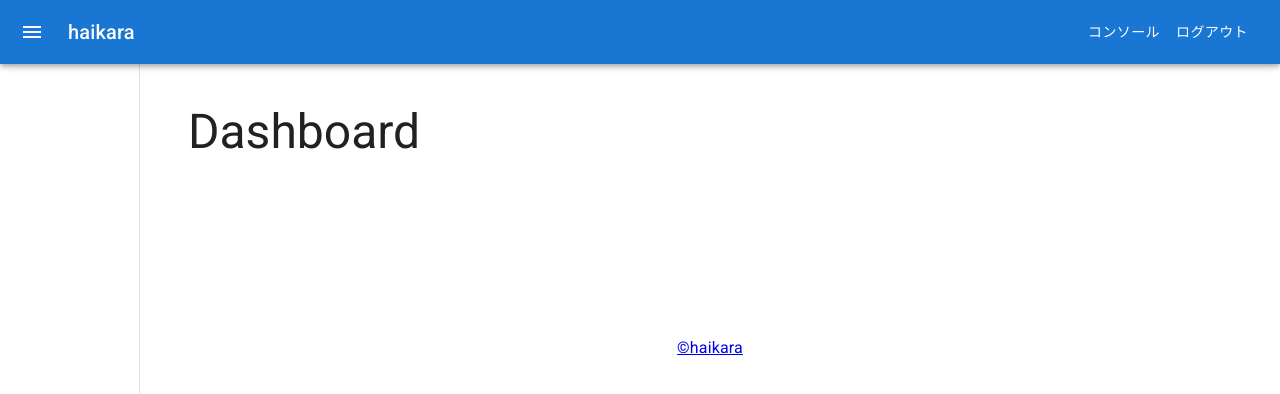
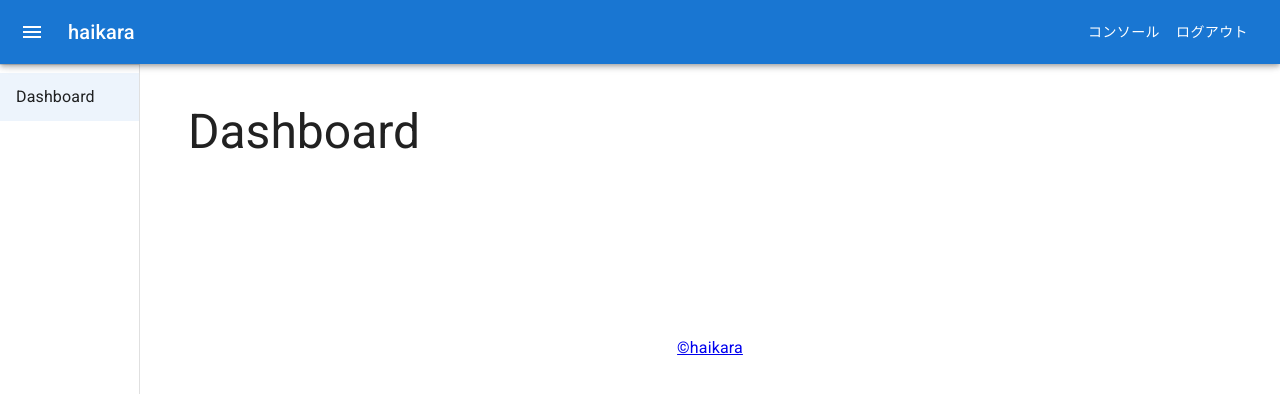
Before and after one commit to haikara-dev/haikara, a Next.js app in the folder front/: page /dashboard in a window 1280 px wide. Shown: the top 394 px of the page. Built offline with nearby package versions, Linux system fonts and the light colour scheme; no server answers; sample sign-in values are in the browser's storage.

Commit message:
fix drawer bug

```diff
--- a/front/src/components/DrawerMenu.tsx
+++ b/front/src/components/DrawerMenu.tsx
@@ -8,7 +8,7 @@ import { FC } from "react";
 import Link from "next/link";
 import styled from "@mui/material/styles/styled";
 import { useRouter } from "next/router";
-import { selectIsAdmin } from "@/features/auth/authSlice";
+import { selectAuthUser, selectIsAdmin } from "@/features/auth/authSlice";
 import { useAppSelector } from "@/app/hooks";
 
 const drawerWidth = 140;
@@ -28,7 +28,7 @@ const DrawerHeader = styled("div")(({ theme }) => ({
 
 export const DrawerMenu: FC<DrawerMenuProps> = ({ open }) => {
   const router = useRouter();
-  const authUser = useAppSelector(selectIsAdmin);
+  const authUser = useAppSelector(selectAuthUser);
   const isAdmin = useAppSelector(selectIsAdmin);
   return (
     <Drawer
```
